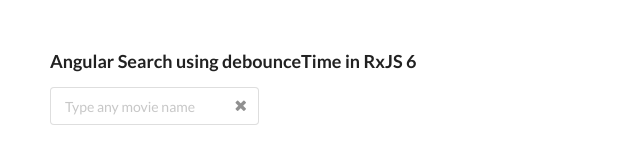
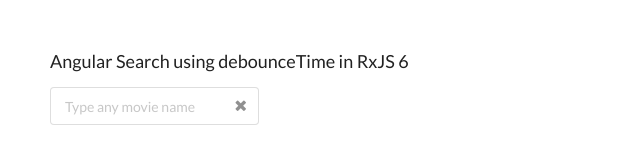
Before and after one commit to nelsW70/rxjs-movie-search, an Angular app: page / in a window 1280 px wide. Shown: the top 160 px of the page, without its empty margins (0-640 px from the left). Built offline with nearby package versions, Linux system fonts and the light colour scheme.

Commit message:
update: header syling

```diff
--- a/src/app/app.component.scss
+++ b/src/app/app.component.scss
@@ -1,5 +1,9 @@
 .container {
   margin: 50px;
+
+  h3 {
+    font-weight: normal;
+  }
 
   .ui {
     &.cards,
```
